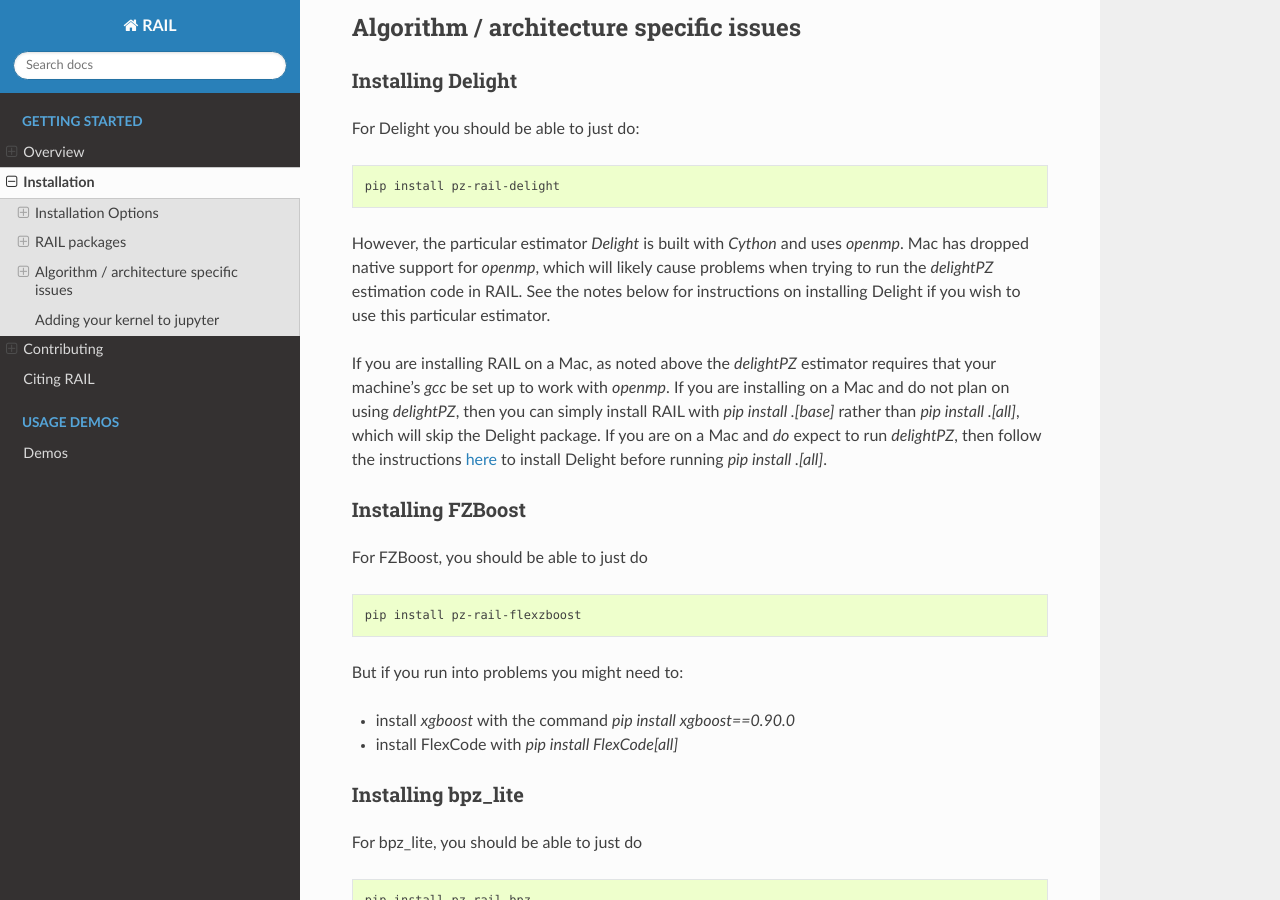
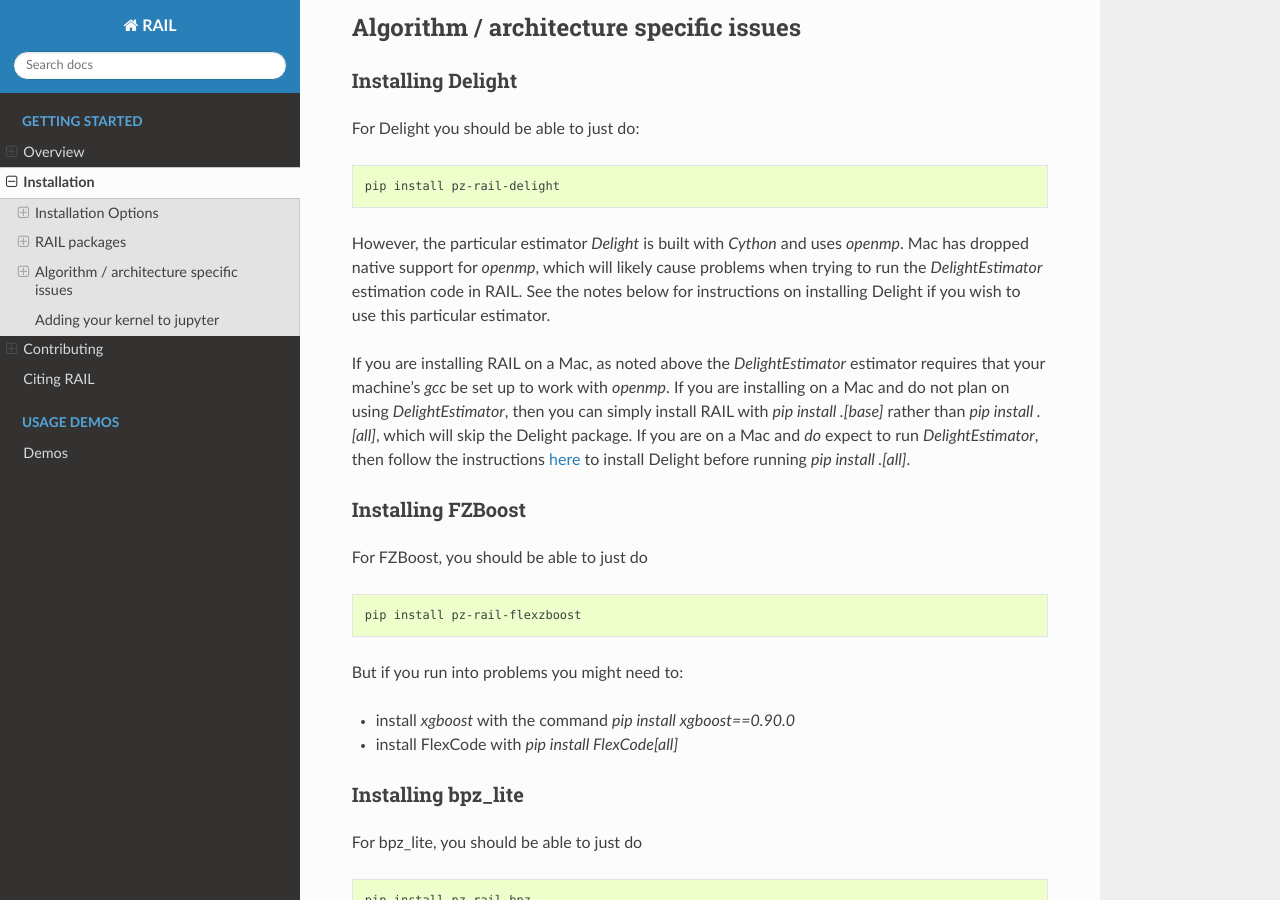
Before and after one commit to LSSTDESC/rail, a Sphinx documentation site: the page built from docs/source/installation.rst, in a window 1280 px wide and 900 px high, scrolled down 4198 px. Built offline with Sphinx 7.4.7 and the Read the Docs theme 2.0.0, drawn with Linux system fonts in a browser that asks for light colours; pages that are not in the unit, such as notebooks, are missing from menus; the version number could not be read and is left out.

Commit message:
rename delightPZ

```diff
--- a/docs/source/installation.rst
+++ b/docs/source/installation.rst
@@ -187,9 +187,9 @@ For Delight you should be able to just do:
 
     pip install pz-rail-delight
 
-However, the particular estimator `Delight` is built with `Cython` and uses `openmp`.  Mac has dropped native support for `openmp`, which will likely cause problems when trying to run the `delightPZ` estimation code in RAIL.  See the notes below for instructions on installing Delight if you wish to use this particular estimator.
+However, the particular estimator `Delight` is built with `Cython` and uses `openmp`.  Mac has dropped native support for `openmp`, which will likely cause problems when trying to run the `DelightEstimator` estimation code in RAIL.  See the notes below for instructions on installing Delight if you wish to use this particular estimator.
 
-If you are installing RAIL on a Mac, as noted above the `delightPZ` estimator requires that your machine's `gcc` be set up to work with `openmp`. If you are installing on a Mac and do not plan on using `delightPZ`, then you can simply install RAIL with `pip install .[base]` rather than `pip install .[all]`, which will skip the Delight package.  If you are on a Mac and *do* expect to run `delightPZ`, then follow the instructions `here <https://github.com/LSSTDESC/Delight/blob/master/Mac_installation.md>`_ to install Delight before running `pip install .[all]`.
+If you are installing RAIL on a Mac, as noted above the `DelightEstimator` estimator requires that your machine's `gcc` be set up to work with `openmp`. If you are installing on a Mac and do not plan on using `DelightEstimator`, then you can simply install RAIL with `pip install .[base]` rather than `pip install .[all]`, which will skip the Delight package.  If you are on a Mac and *do* expect to run `DelightEstimator`, then follow the instructions `here <https://github.com/LSSTDESC/Delight/blob/master/Mac_installation.md>`_ to install Delight before running `pip install .[all]`.
 
 
 Installing FZBoost
```
Also changed, not shown: 1 other file.
